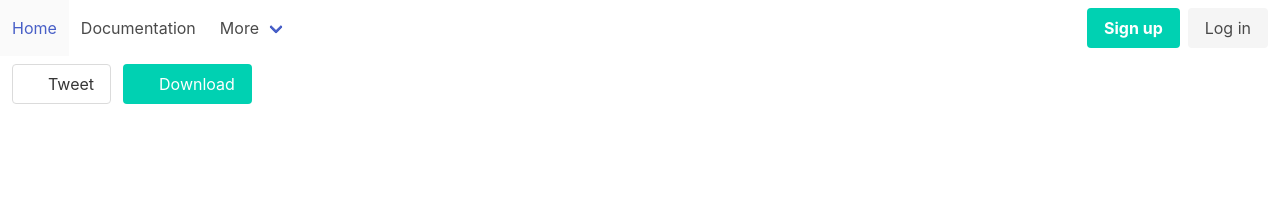
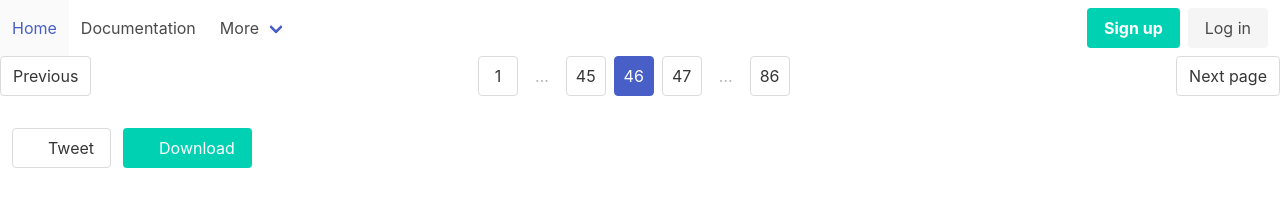
Before and after one commit to AngelaTaylor87/Brewery-Finder, a plain HTML site: page index.html in a window 1280 px wide. Drawn offline with nearby package versions, Linux system fonts and the light colour scheme.

Commit message:
added pages

```diff
--- a/index.html
+++ b/index.html
@@ -69,7 +69,19 @@
         </nav>
 
 
-
+      <nav class="pagination is-centered" role="navigation" aria-label="pagination">
+        <a class="pagination-previous">Previous</a>
+        <a class="pagination-next">Next page</a>
+        <ul class="pagination-list">
+          <li><a class="pagination-link" aria-label="Goto page 1">1</a></li>
+          <li><span class="pagination-ellipsis">&hellip;</span></li>
+          <li><a class="pagination-link" aria-label="Goto page 45">45</a></li>
+          <li><a class="pagination-link is-current" aria-label="Page 46" aria-current="page">46</a></li>
+          <li><a class="pagination-link" aria-label="Goto page 47">47</a></li>
+          <li><span class="pagination-ellipsis">&hellip;</span></li>
+          <li><a class="pagination-link" aria-label="Goto page 86">86</a></li>
+        </ul>
+      </nav>
       <div class="navbar-item">
         <div class="field is-grouped">
           <p class="control">
```
